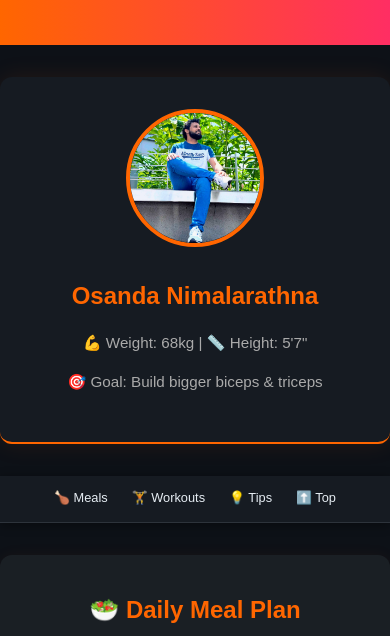
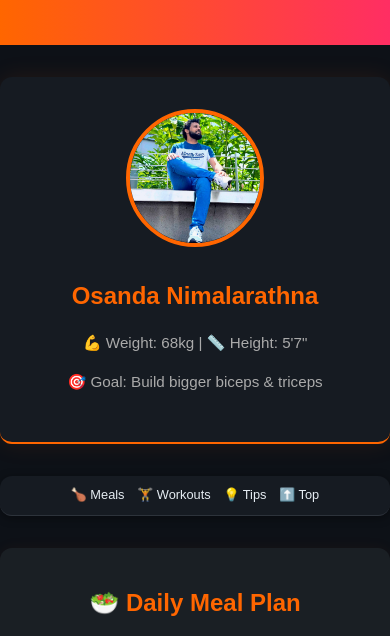
Before and after one commit to osandadeshan/personal-fitness-portfolio, a plain HTML site: page index.html in a window 390 px wide. Shown: the part 183-819 px from the top of the page. Drawn offline with Linux system fonts and the light colour scheme.

Commit message:
Align sticky header width with other cards

```diff
--- a/index.html
+++ b/index.html
@@ -91,10 +91,14 @@
         display: flex;
         justify-content: center;
         gap: 1.5rem;
-        padding: 0.8rem 0;
+        padding: 0.8rem 1rem;
         z-index: 1000;
         border-bottom: 1px solid #2d333b;
         box-shadow: 0 2px 10px rgba(0, 0, 0, 0.4);
+        max-width: 1000px;
+        margin: 0.5rem auto;
+        border-radius: 12px;
+        overflow: hidden;
       }
 
       nav a {
@@ -107,6 +111,16 @@
 
       nav a:hover {
         color: #ff6600;
+      }
+
+      @media (max-width: 768px) {
+        nav {
+          padding: 0.6rem 0.75rem;
+          gap: 0.8rem;
+        }
+        nav a {
+          font-size: 0.8rem;
+        }
       }
 
       /* ===== Card Style ===== */
```
